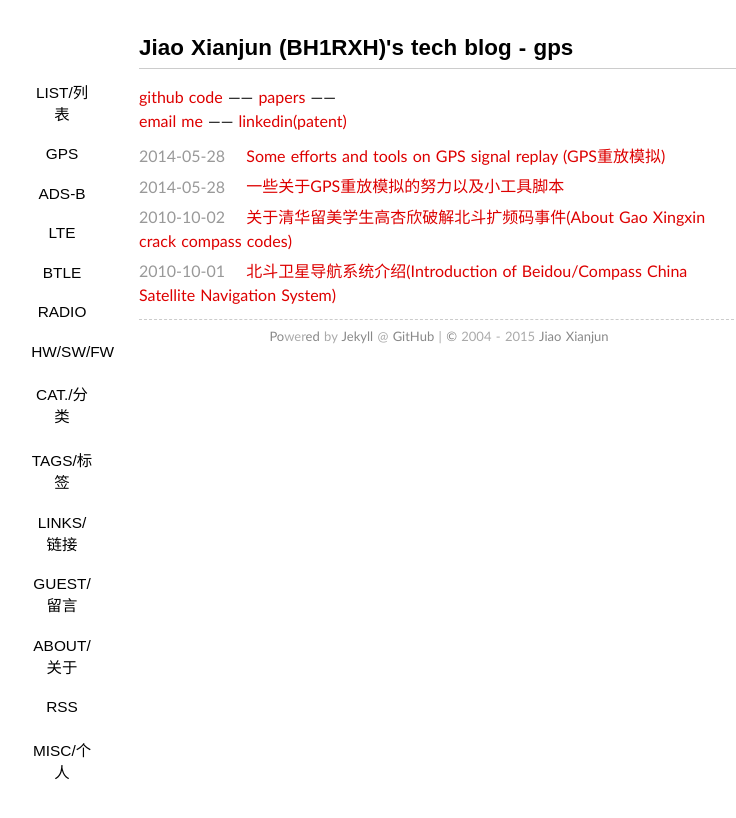
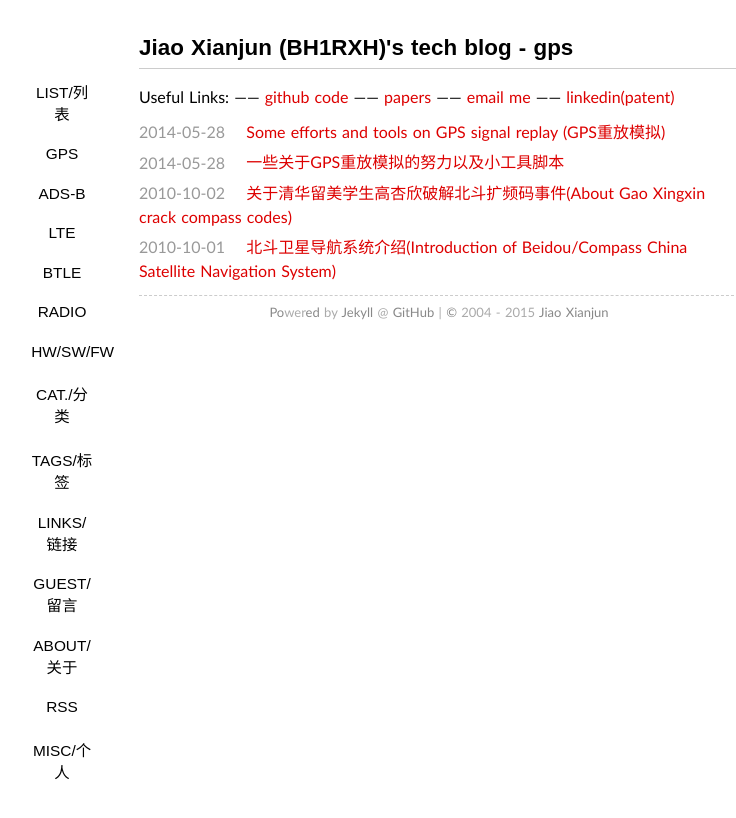
Before and after one commit to sdr-x/sdr-x.github.io, a Jekyll site: the page built from cat-gps/index.md, in a window 1280 px wide. Shown: the top 818 px of the page, without its empty margins (201-937 px from the left). Built offline with Jekyll 4.4.1, drawn with Linux system fonts in a browser that asks for light colours; some web fonts are replaced; Markdown is read by kramdown in place of the engine named in the settings; comment, search, counter and statistics services are not loaded.

Commit message:
Update index.md

```diff
--- a/cat-gps/index.md
+++ b/cat-gps/index.md
@@ -3,11 +3,9 @@ title: Jiao Xianjun (BH1RXH)'s tech blog - gps
 layout: page
 ---
 
-<a href="https://github.com/JiaoXianjun">github code</a>
- ------
-<a href="https://www.researchgate.net/profile/Xianjun_Jiao?ev=hdr_xprf">papers</a>
-  ------
-<a href="mailto:putaoshu@gmail.com">email me</a> ------ <a href="http://www.linkedin.com/profile/view?id=148004333">linkedin(patent)</a>
+
+Useful Links: ------ <a href="https://github.com/JiaoXianjun">github code</a> ------ <a href="https://www.researchgate.net/profile/Xianjun_Jiao?ev=hdr_xprf">papers</a> ------ <a href="mailto:putaoshu@gmail.com">email me</a> ------ <a href="http://www.linkedin.com/profile/view?id=148004333">linkedin(patent)</a>
+
 
 <ul class="listing">
 {% for post in site.categories.gps %}
```
